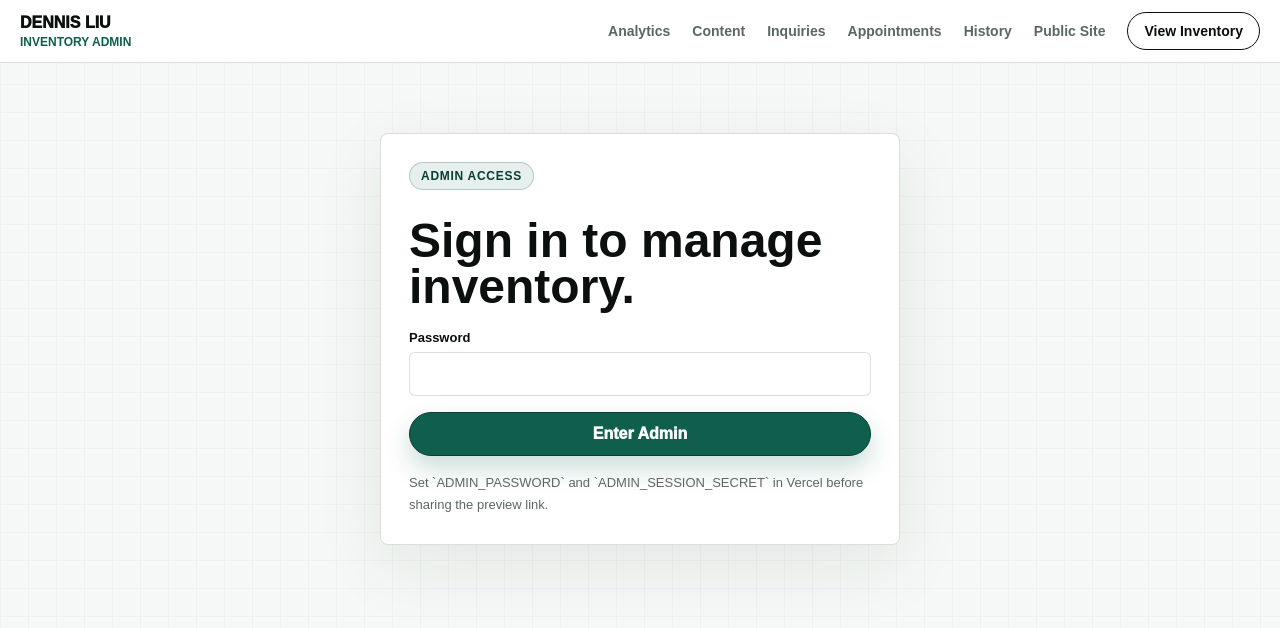
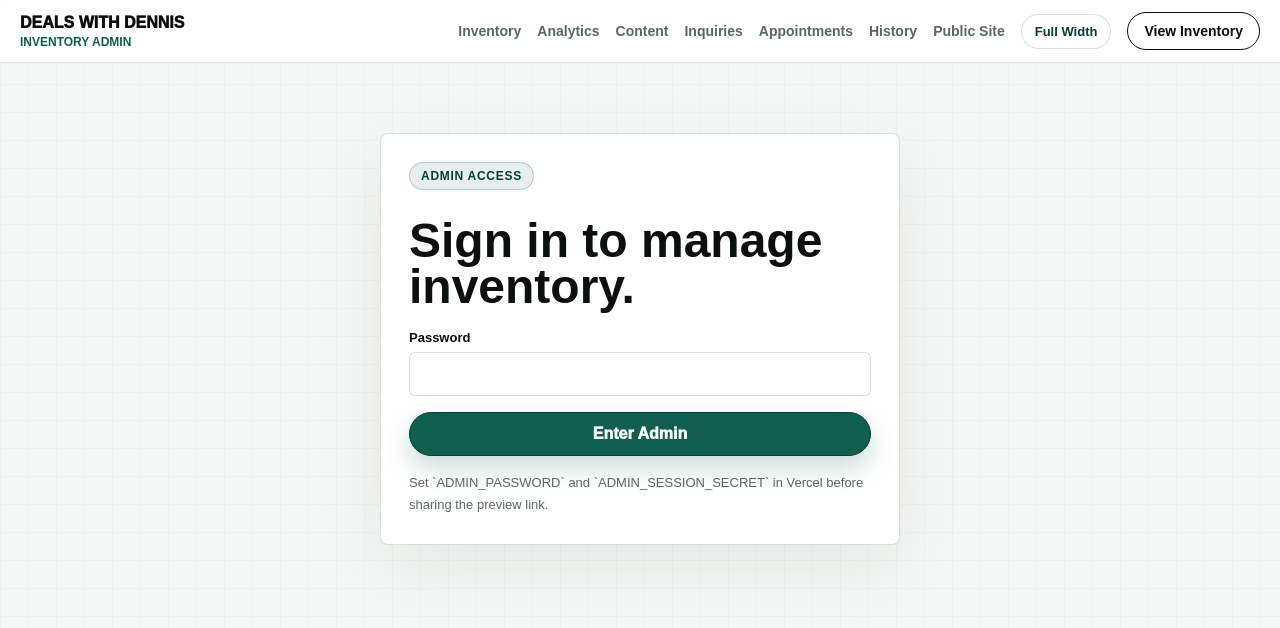
Before and after one commit to ITSDDDDMANLL/deals-with-dennis, a Next.js app: page /admin in a window 1280 px wide. Shown: the top 628 px of the page. Built offline with nearby package versions, Linux system fonts and the light colour scheme; no server answers.

Commit message:
Standardize admin navigation and filters

```diff
--- /dev/null
+++ b/app/admin/AdminHeader.tsx
@@ -0,0 +1,65 @@
+"use client";
+
+import { useEffect, useState } from "react";
+
+const ADMIN_WIDE_KEY = "deals-with-dennis-admin-wide";
+
+const adminLinks = [
+  { href: "/admin", label: "Inventory" },
+  { href: "/admin/analytics", label: "Analytics" },
+  { href: "/admin/content", label: "Content" },
+  { href: "/admin/inquiries", label: "Inquiries" },
+  { href: "/admin/appointments", label: "Appointments" },
+  { href: "/admin/history", label: "History" },
+  { href: "/", label: "Public Site" },
+];
+
+export function AdminHeader({ section }: { section: string }) {
+  const [isWide, setIsWide] = useState(false);
+
+  useEffect(() => {
+    const storedValue = window.localStorage.getItem(ADMIN_WIDE_KEY);
+    const nextIsWide = storedValue === "true";
+    setIsWide(nextIsWide);
+    document.documentElement.classList.toggle("admin-wide", nextIsWide);
+
+    return () => {
+      document.documentElement.classList.remove("admin-wide");
+    };
+  }, []);
+
+  function toggleWideMode() {
+    const nextIsWide = !isWide;
+    setIsWide(nextIsWide);
+    window.localStorage.setItem(ADMIN_WIDE_KEY, String(nextIsWide));
+    document.documentElement.classList.toggle("admin-wide", nextIsWide);
+  }
+
+  return (
+    <header className="site-header admin-site-header">
+      <nav className="nav-shell admin-nav-shell" aria-label="Admin navigation">
+        <a className="brand" href="/admin">
+          Deals with Dennis <span>{section}</span>
+        </a>
+        <div className="nav-links admin-nav-links">
+          {adminLinks.map((link) => (
+            <a href={link.href} key={link.href}>
+              {link.label}
+            </a>
+          ))}
+          <button
+            aria-pressed={isWide}
+            className="nav-mode-toggle"
+            onClick={toggleWideMode}
+            type="button"
+          >
+            {isWide ? "Comfort Width" : "Full Width"}
+          </button>
+          <a className="nav-cta" href="/inventory">
+            View Inventory
+          </a>
+        </div>
+      </nav>
+    </header>
+  );
+}
--- a/app/admin/AdminInventoryManager.tsx
+++ b/app/admin/AdminInventoryManager.tsx
@@ -621,12 +621,12 @@ export function AdminInventoryManager({
               </select>
             </label>
             <label>
-              <span>Type</span>
+              <span>New / Used</span>
               <select
                 value={adminTypeFilter}
                 onChange={(event) => setAdminTypeFilter(event.target.value)}
               >
-                <option value="all">All types</option>
+                <option value="all">All inventory</option>
                 <option value="used">Used</option>
                 <option value="new">New</option>
               </select>
--- a/app/admin/page.tsx
+++ b/app/admin/page.tsx
@@ -1,6 +1,7 @@
 import { cookies } from "next/headers";
 import type { Metadata } from "next";
 import { AdminInventoryManager } from "./AdminInventoryManager";
+import { AdminHeader } from "./AdminHeader";
 import { AdminLogin } from "./AdminLogin";
 import { getFeaturedVehicles } from "../data/inventory";
 import { getAdminCookieName, isAdminSessionValueValid } from "../../lib/admin-auth";
@@ -27,24 +28,7 @@ export default async function AdminPage() {
 
   return (
     <main className="admin-page">
-      <header className="site-header">
-        <nav className="nav-shell" aria-label="Admin navigation">
-          <a className="brand" href="/">
-            Dennis Liu <span>Inventory Admin</span>
-          </a>
-          <div className="nav-links">
-            <a href="/admin/analytics">Analytics</a>
-            <a href="/admin/content">Content</a>
-            <a href="/admin/inquiries">Inquiries</a>
-            <a href="/admin/appointments">Appointments</a>
-            <a href="/admin/history">History</a>
-            <a href="/">Public Site</a>
-            <a className="nav-cta" href="/#inventory">
-              View Inventory
-            </a>
-          </div>
-        </nav>
-      </header>
+      <AdminHeader section="Inventory Admin" />
 
       <div className="page-shell">
         {isAuthenticated ? (
--- a/app/components/InventoryBrowser.tsx
+++ b/app/components/InventoryBrowser.tsx
@@ -275,7 +275,7 @@ export function InventoryBrowser({
               </select>
             </label>
             <FilterSelect
-              label="Condition"
+              label="New / Used"
               value={selectFilters.condition}
               options={["New", "Used"]}
               onChange={(value) => updateSelectFilter("condition", value)}
--- a/app/globals.css
+++ b/app/globals.css
@@ -101,12 +101,46 @@ textarea {
   color: var(--ink);
 }
 
+.admin-nav-shell {
+  width: min(1680px, calc(100% - 40px));
+}
+
+.admin-nav-links {
+  gap: 16px;
+}
+
 .nav-cta {
   border: 1px solid var(--ink);
   border-radius: 999px;
   color: var(--ink);
   padding: 10px 16px;
   box-shadow: none;
+}
+
+.nav-mode-toggle {
+  border: 1px solid var(--line);
+  border-radius: 999px;
+  background: #ffffff;
+  color: var(--forest);
+  cursor: pointer;
+  padding: 9px 13px;
+  font-size: 13px;
+  font-weight: 900;
+  box-shadow: none;
+}
+
+.nav-mode-toggle[aria-pressed="true"] {
+  border-color: var(--forest);
+  background: var(--forest);
+  color: #ffffff;
+}
+
+.admin-wide .admin-page .page-shell {
+  width: min(1760px, calc(100% - 40px));
+}
+
+.admin-wide .admin-workspace {
+  grid-template-columns: minmax(260px, 0.22fr) minmax(0, 1fr);
 }
 
 .ticker {
```
Also changed, not shown: app/admin/analytics/page.tsx (+2 -18 lines), app/admin/appointments/page.tsx (+2 -15 lines), app/admin/content/page.tsx (+2 -18 lines), app/admin/history/page.tsx (+2 -18 lines), app/admin/inquiries/page.tsx (+2 -18 lines).
